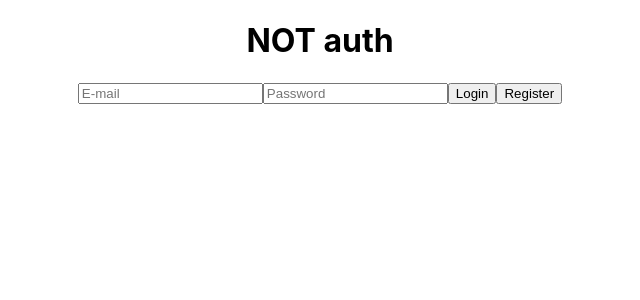
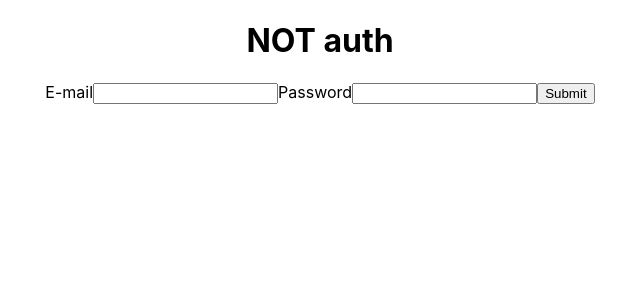
Before and after one commit to Schekhovtsov/jwt, a React (Create React App) app in the folder client/: page / in a window 1280 px wide. Shown: the top 300 px of the page, without its empty margins (320-960 px from the left). Built offline with nearby package versions, Linux system fonts and the light colour scheme.

Commit message:
RHF (don't working)

```diff
--- a/client/src/components/LoginForm.tsx
+++ b/client/src/components/LoginForm.tsx
@@ -1,17 +1,18 @@
 import { observer } from 'mobx-react-lite';
 import React, { FC, useContext, useState } from 'react';
+import { SubmitHandler, useForm } from 'react-hook-form';
 import { AuthContext } from '..';
 import { IUser } from '../models/IUser';
 import UserService from '../services/UserService';
 
-/* interface IFormInput {
+interface IFormInput {
   email: String;
   password: String;
-} */
+}
 
 export const LoginForm: FC = observer(() => {
-  const [email, setEmail] = useState<string>('');
-  const [password, setPassword] = useState<string>('');
+/*   const [email, setEmail] = useState<string>('');
+  const [password, setPassword] = useState<string>(''); */
   const { store } = useContext(AuthContext);
 
   const [users, setUsers] = useState<IUser[]>([]);
@@ -25,23 +26,29 @@ export const LoginForm: FC = observer(() => {
     }
   };
 
-  const handleLogin = () => {
+/*   const handleLogin = () => {
     store.login(email, password);
   };
 
   const handleRegister = () => {
     store.registration(email, password);
-  };
+  }; */
 
   const handleLogout = () => {
     store.logout();
+  };
+
+  const { register, handleSubmit } = useForm<IFormInput>();
+
+  const onSubmit: SubmitHandler<IFormInput> = (data) => {
+    store.login(data.email, data.password);
   };
 
   return (
     <div>
       {!store.isAuth ? (
         <div>
-          <input
+          {/*  <input
             type="text"
             value={email}
             onChange={(e) => setEmail(e.target.value)}
@@ -54,7 +61,14 @@ export const LoginForm: FC = observer(() => {
             placeholder="Password"
           />
           <button onClick={handleLogin}>Login</button>
-          <button onClick={handleRegister}>Register</button>
+          <button onClick={handleRegister}>Register</button> */}
+          <form onSubmit={handleSubmit(onSubmit)}>
+            <label>E-mail</label>
+            <input {...(register('email'))} />
+            <label>Password</label>
+            <input {...register('password')} />
+            <input type="submit" />
+          </form>
         </div>
       ) : (
         <div>
@@ -65,21 +79,4 @@ export const LoginForm: FC = observer(() => {
       )}
     </div>
   );
-
-  /*   const { register, handleSubmit } = useForm<IFormInput>();
-
-  const onSubmit: SubmitHandler<IFormInput> = (data) => {
-    data.password = '1488';
-    console.log(data);
-  };
-
-  return (
-    <form onSubmit={handleSubmit(onSubmit)}>
-      <label>E-mail</label>
-      <input {...(register('email'), { required: true })} />
-      <label>Password</label>
-      <input {...register('password')} />
-      <input type="submit" />
-    </form>
-  ); */
 });
```
